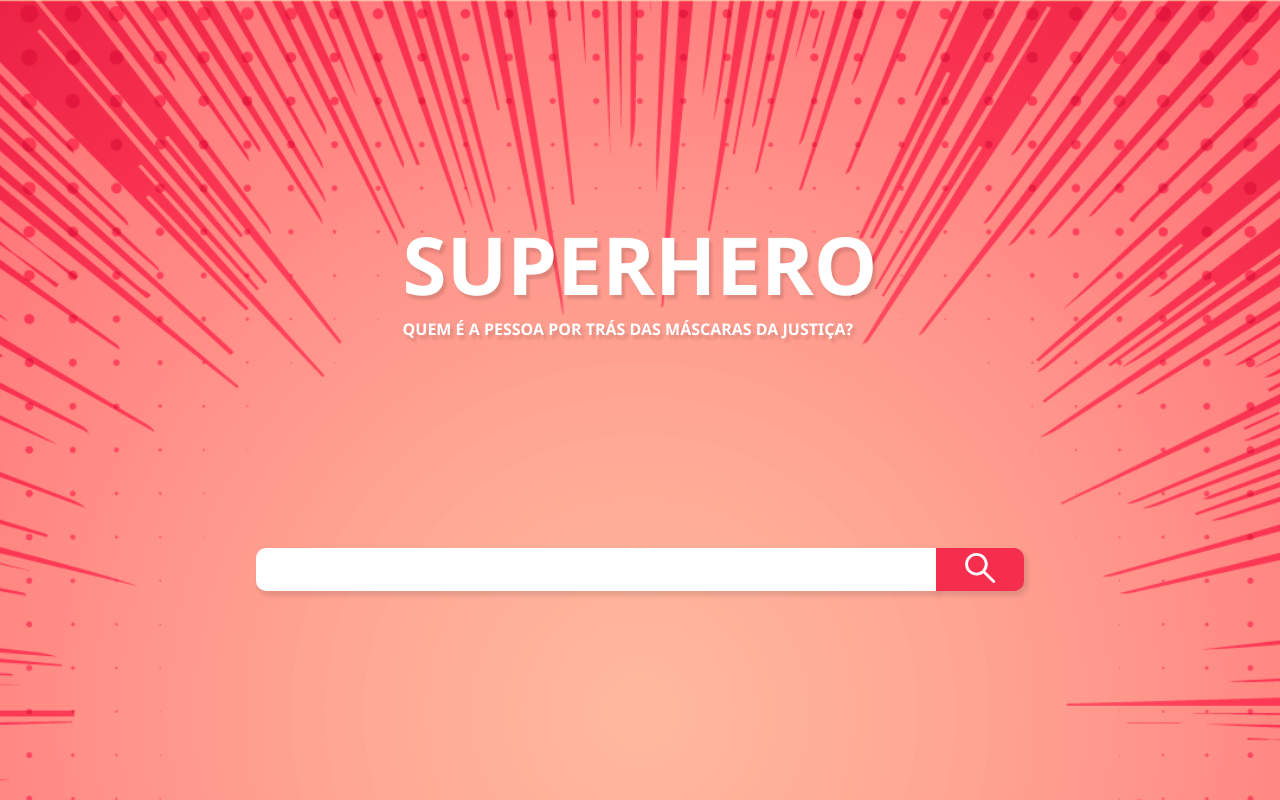
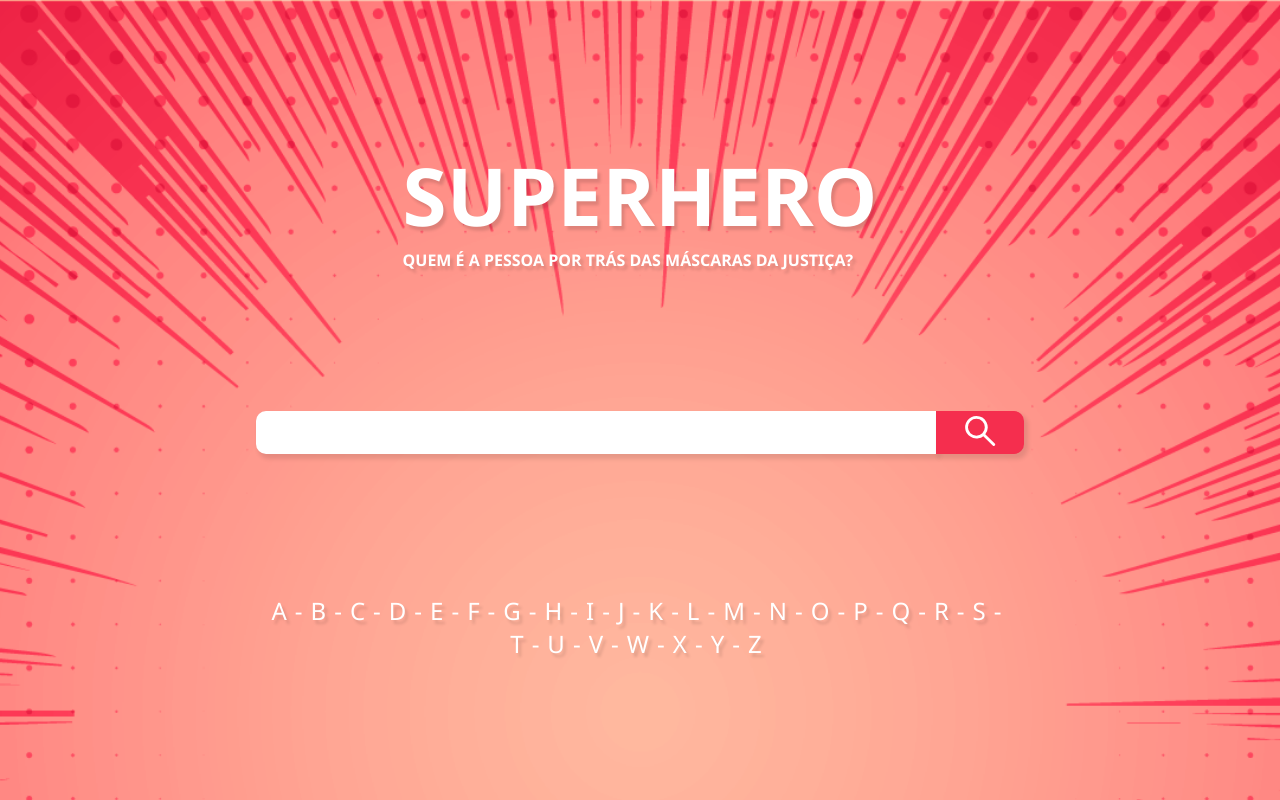
Before and after one commit to lucasfieri/superhero, a React (Create React App) app: page / in a window 1280 px wide. Built offline with nearby package versions, Linux system fonts and the light colour scheme.

Commit message:
feat: calls glossary component at app

```diff
--- a/src/App.js
+++ b/src/App.js
@@ -1,12 +1,14 @@
 import SearchBox from './components/molecules/SearchBox/SearchBox'
 import HomeTitle from './components/molecules/HomeTitle/HomeTitle'
 import Container from './components/atoms/Container/Container'
+import Glossary from './components/atoms/Glossary/Glossary'
 
 function App () {
   return (
     <Container>
       <HomeTitle />
       <SearchBox />
+      <Glossary />
     </Container>
   )
 }
```
